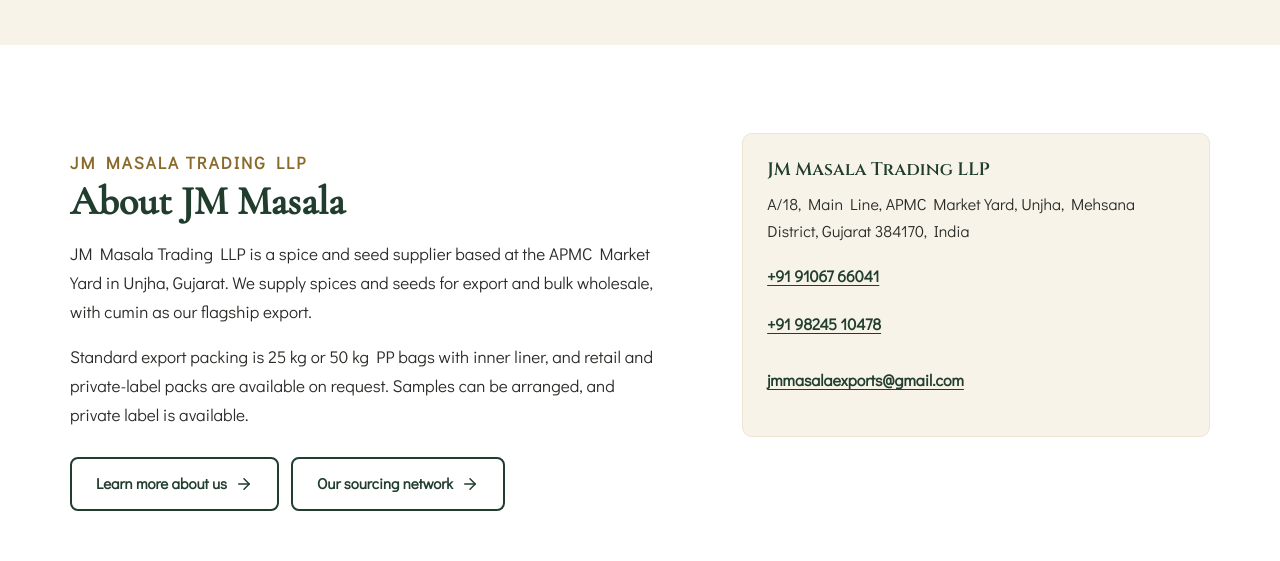
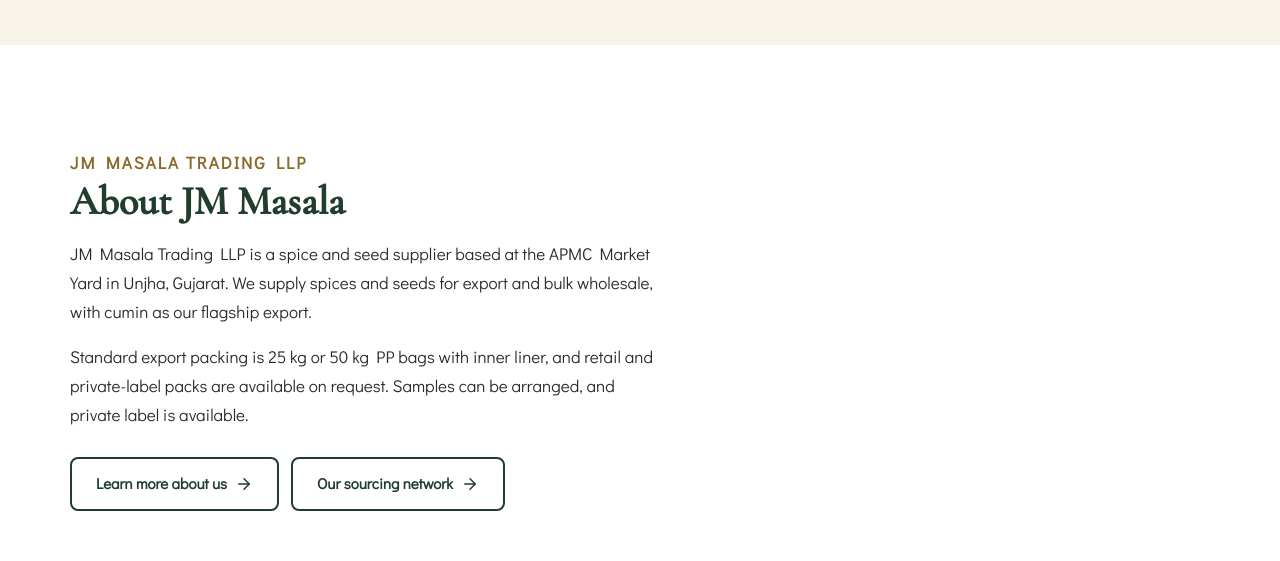
Before and after one commit to jimmyptl-jer/jmmasala-client, a React (Vite) app: page / in a window 1280 px wide. Shown: the part 3260-3821 px from the top of the page. Built offline with nearby package versions, Linux system fonts and the light colour scheme; no server answers.

Commit message:
Home: remove the address and contact card from the About section

```diff
--- a/src/components/home/AboutJmSection.tsx
+++ b/src/components/home/AboutJmSection.tsx
@@ -3,7 +3,6 @@
 import { COMPANY } from "@/data/siteData";
 import "@/styles/home-about.css";
 
-const telHref = (phone: string): string => `tel:${phone.replace(/\s+/g, "")}`;
 
 const AboutJmSection = (): JSX.Element => (
   <section
@@ -11,7 +10,7 @@
     aria-labelledby="about-jm-heading"
     className="jmh-section jmh-section--white"
   >
-    <div className="jmh-container jmh-about-grid">
+    <div className="jmh-container">
       <div className="jmh-about-body">
         <p className="jmh-eyebrow">{COMPANY.legalName}</p>
         <h2 id="about-jm-heading" className="jmh-h2">
@@ -39,21 +38,6 @@
         </div>
       </div>
 
-      <address className="jmh-about-address">
-        <h3>{COMPANY.legalName}</h3>
-        <p>{COMPANY.addressLine}</p>
-        <p>
-          {COMPANY.phones.map((phone, i) => (
-            <span key={phone}>
-              {i > 0 && <br />}
-              <a href={telHref(phone)}>{phone}</a>
-            </span>
-          ))}
-        </p>
-        <p>
-          <a href={`mailto:${COMPANY.email}`}>{COMPANY.email}</a>
-        </p>
-      </address>
     </div>
   </section>
 );
--- a/src/styles/home-about.css
+++ b/src/styles/home-about.css
@@ -1,42 +1,8 @@
-.jmh-about-grid {
-  display: grid;
-  gap: 40px;
-}
 .jmh-about-body p {
   margin: 16px 0 0;
   max-width: 62ch;
   font-size: 1.0625rem;
   line-height: 1.7;
-}
-.jmh-about-address {
-  margin: 0;
-  padding: 24px;
-  font-style: normal;
-  line-height: 1.7;
-  background: var(--jmh-ivory);
-  border: 1px solid var(--jmh-ivory-dark);
-  border-radius: var(--jmh-radius);
-}
-.jmh-about-address h3 {
-  margin: 0 0 8px;
-  font-size: 1.125rem;
-  font-weight: 700;
-  color: var(--jmh-forest);
-}
-.jmh-about-address p {
-  margin: 0 0 8px;
-}
-.jmh-about-address a {
-  display: inline-flex;
-  align-items: center;
-  min-height: 48px;
-  color: var(--jmh-forest);
-  font-weight: 600;
-  text-decoration: underline;
-  text-underline-offset: 3px;
-}
-.jmh-about-address a:hover {
-  color: var(--jmh-gold-dark);
 }
 .jmh-about-links {
   display: flex;
@@ -44,10 +10,3 @@
   gap: 12px;
   margin-top: 28px;
 }
-@media (min-width: 900px) {
-  .jmh-about-grid {
-    grid-template-columns: 1.3fr 1fr;
-    gap: 64px;
-    align-items: start;
-  }
-}
```
